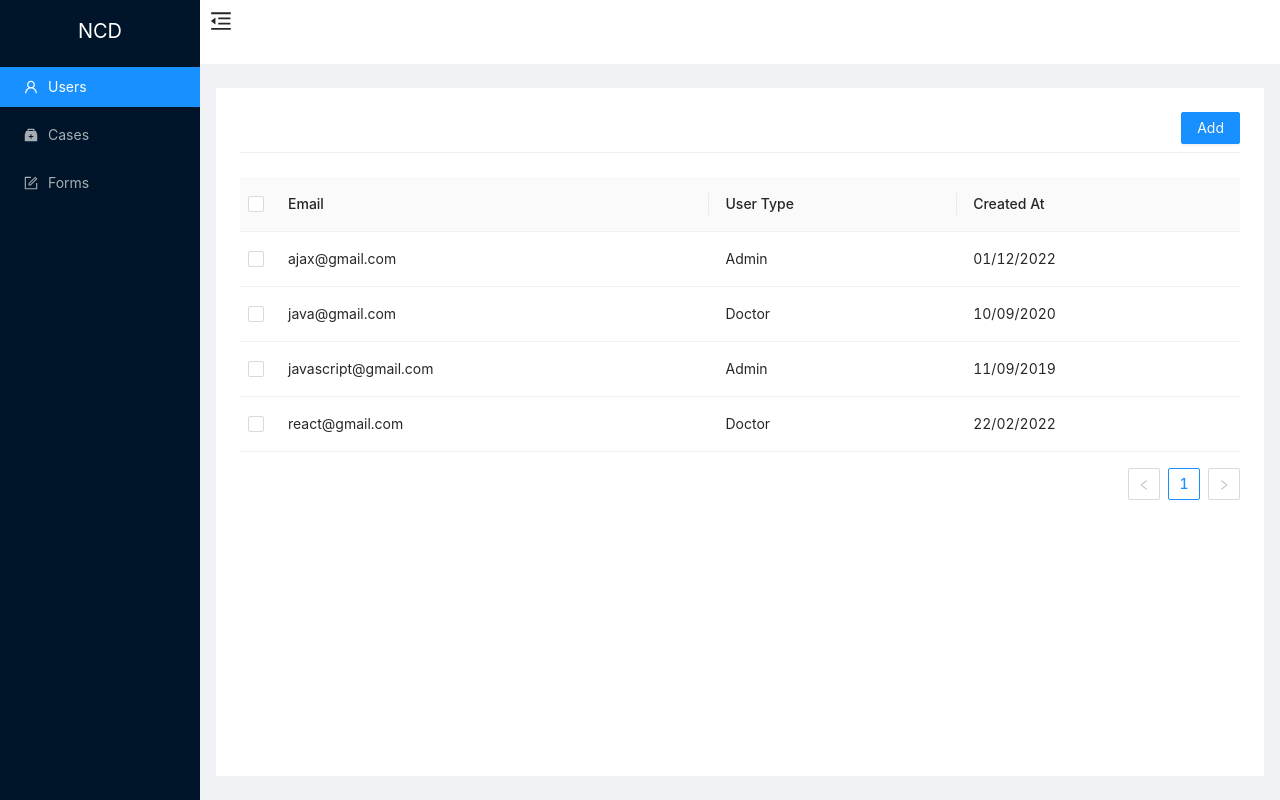
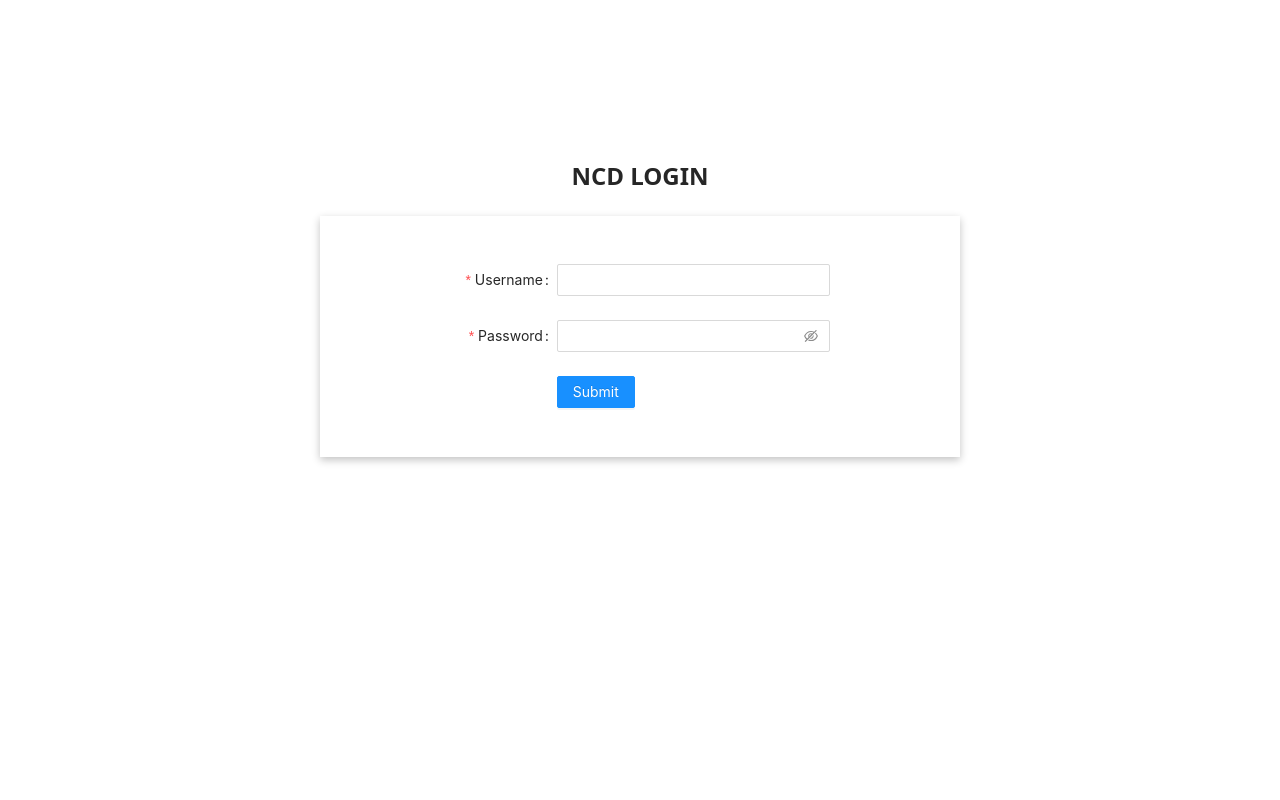
Before and after one commit to ajay2vj/antAdminPanel, a React (Create React App) app: page /admin in a window 1280 px wide. Built offline with nearby package versions, Linux system fonts and the light colour scheme.

Commit message:
changes from NCD Screenig app

```diff
--- a/package.json
+++ b/package.json
@@ -8,10 +8,13 @@
     "@testing-library/react": "^13.1.1",
     "@testing-library/user-event": "^13.5.0",
     "antd": "^4.20.2",
+    "axios": "^0.27.2",
     "react": "^18.1.0",
     "react-dom": "^18.1.0",
+    "react-query": "^3.38.1",
     "react-router-dom": "^6.3.0",
     "react-scripts": "5.0.1",
+    "react-toastify": "^9.0.1",
     "web-vitals": "^2.1.4"
   },
   "scripts": {
--- a/public/index.html
+++ b/public/index.html
@@ -24,7 +24,7 @@
       work correctly both with client-side routing and a non-root public URL.
       Learn how to configure a non-root public URL by running `npm run build`.
     -->
-    <title>React App</title>
+    <title>NCD</title>
   </head>
   <body>
     <noscript>You need to enable JavaScript to run this app.</noscript>
--- a/src/App.js
+++ b/src/App.js
@@ -1,18 +1,33 @@
 import { Col, Row } from 'antd';
 import Login from './components/login';
+import useToken from './hooks/useToken';
+import { BrowserRouter as Router, Routes, Route} from "react-router-dom";
+import Home from './pages';
+function App() {
+  const { token, setToken } = useToken();
 
-function App() {
-  return (
-    <Row className='py-40'>
+  if(!token) {
+    return <Row className='py-40'>
       <Col span={24} className='text-center pb-6'>
-        <span className='text-2xl text-center font-mono'>
+        <span className='text-2xl text-center font-sans font-semibold'>
           NCD LOGIN
         </span>
       </Col>
       <Col span={12} offset={6}>
-        <Login />
+        <Login setToken={setToken}/>
       </Col>
-    </Row>
+  </Row>
+  }
+  return (
+    <>
+      <Home />
+      <Router>
+        <Routes>
+          <Route path="/admin" element={<Home />} />
+        </Routes>
+      </Router>
+    </>
+
   );
 }
 
--- a/src/components/login/index.js
+++ b/src/components/login/index.js
@@ -1,17 +1,36 @@
-import React from 'react';
-import { Form, Input, Button, Checkbox } from 'antd';
+import React, { useState } from 'react';
+import { Form, Input, Button } from 'antd';
+import PropTypes from 'prop-types';
 import './login.css'
-import { useNavigate } from 'react-router-dom';
+// import { useNavigate } from 'react-router-dom';
 
-export default function Login() {
-  const history = useNavigate();
-  const onFinish = () => {
-    history('/admin')
-  };
+export default function Login({ setToken }) {
+  // const history = useNavigate();
 
   const onFinishFailed = (errorInfo) => {
     // console.log('Failed:', errorInfo);
   };
+  const [username, setUserName] = useState();
+  const [password, setPassword] = useState();
+
+  async function loginUser(credentials) {
+    return fetch('https://reqres.in/api/login', {
+      method: 'POST',
+      headers: {
+        'Content-Type': 'application/json'
+      },
+      body: JSON.stringify(credentials)
+    })
+      .then(data => data.json())
+   }
+   const handleSubmit = async() => {
+    // e.preventDefault();
+    const token = await loginUser({
+      username,
+      password
+    });
+    setToken(token);
+  }
 
   return (
     <Form
@@ -19,7 +38,7 @@ export default function Login() {
       labelCol={{ span: 8 }}
       wrapperCol={{ span: 16 }}
       initialValues={{ remember: true }}
-      onFinish={onFinish}
+      onFinish={(e)=>handleSubmit(e)}
       onFinishFailed={onFinishFailed}
       autoComplete="off"
     >
@@ -28,7 +47,7 @@ export default function Login() {
         name="username"
         rules={[{ required: true, message: 'Please input your username!' }]}
       >
-        <Input />
+        <Input onChange={e => setUserName(e.target.value)} />
       </Form.Item>
 
       <Form.Item
@@ -36,11 +55,7 @@ export default function Login() {
         name="password"
         rules={[{ required: true, message: 'Please input your password!' }]}
       >
-        <Input.Password />
-      </Form.Item>
-
-      <Form.Item name="remember" valuePropName="checked" wrapperCol={{ offset: 8, span: 16 }}>
-        <Checkbox>Remember me</Checkbox>
+        <Input.Password  onChange={e => setPassword(e.target.value)}/>
       </Form.Item>
 
       <Form.Item wrapperCol={{ offset: 8, span: 16 }}>
@@ -51,3 +66,6 @@ export default function Login() {
     </Form>
   );
 };
+Login.propTypes = {
+  setToken: PropTypes.func.isRequired
+};
--- a/src/components/sidebar/index.js
+++ b/src/components/sidebar/index.js
@@ -5,6 +5,7 @@ import {
   UserOutlined,
   MedicineBoxFilled,
   FormOutlined,
+  MenuUnfoldOutlined
 } from '@ant-design/icons';
 import './style.css';
 export default function Sidebar({content, setKey}){
@@ -43,9 +44,15 @@ export default function Sidebar({content, setKey}){
       </Sider>
       <Layout className="site-layout">
         <Header className="site-layout-background" style={{ padding: 0 }}>
-          <MenuFoldOutlined
-            onClick={()=>{setCollapsed(!collapsed)}}
-          />
+          {collapsed ?
+              <MenuUnfoldOutlined
+                onClick={()=>{setCollapsed(!collapsed)}}
+              />
+            : <MenuFoldOutlined
+                onClick={()=>{setCollapsed(!collapsed)}}
+              />
+          }
+
         </Header>
         <Content
           className="site-layout-background"
--- a/src/components/sidebar/style.css
+++ b/src/components/sidebar/style.css
@@ -2,6 +2,11 @@
   background: #fff;
 }
 span.anticon.anticon-menu-fold {
+  float: left;
+  margin: 10px 0px 0px 10px;
+  font-size: 22px;
+}
+span.anticon.anticon-menu-unfold {
   float: left;
   margin: 10px 0px 0px 10px;
   font-size: 22px;
@@ -13,5 +18,5 @@ span.anticon.anticon-menu-fold {
   margin: 16px 0px;
 }
 .ant-layout.ant-layout-has-sider {
-  height: 100vh;
+  height: auto;
 }
--- /dev/null
+++ b/src/hooks/useToken.js
@@ -0,0 +1,21 @@
+import { useState } from 'react';
+
+export default function useToken() {
+  const getToken = () => {
+    const tokenString = localStorage.getItem('token');
+    const userToken = JSON.parse(tokenString);
+    return userToken?.token
+  };
+
+  const [token, setToken] = useState(getToken());
+
+  const saveToken = userToken => {
+    localStorage.setItem('token', JSON.stringify(userToken));
+    setToken(userToken.token);
+  };
+
+  return {
+    setToken: saveToken,
+    token
+  }
+}
--- a/src/index.js
+++ b/src/index.js
@@ -3,17 +3,15 @@ import ReactDOM from 'react-dom/client';
 import './input.css';
 import 'antd/dist/antd.min.css';
 import App from './App';
-import Home from './pages';
 import reportWebVitals from './reportWebVitals';
-import { BrowserRouter as Router, Routes, Route} from "react-router-dom";
+import { QueryClient, QueryClientProvider } from 'react-query';
 const Routing = () => {
+  const queryClient = new QueryClient();
+
   return(
-    <Router>
-      <Routes>
-        <Route exact path="/" element={<App />} />
-        <Route path="/admin" element={<Home />} />
-      </Routes>
-    </Router>
+    <QueryClientProvider client={queryClient}>
+      <App />
+    </QueryClientProvider>
   )
 }
 const root = ReactDOM.createRoot(document.getElementById('root'));
--- a/src/pages/users/add_user.js
+++ b/src/pages/users/add_user.js
@@ -1,4 +1,8 @@
 import { Form, Input, Button, Select, Row, Col } from 'antd';
+import { useState } from 'react';
+// import { useLocation } from 'react-router-dom';
+import { ToastContainer, toast } from 'react-toastify';
+import 'react-toastify/dist/ReactToastify.css';
 const { Option } = Select;
 const layout = {
   labelCol: {
@@ -12,16 +16,57 @@ const layout = {
 
 const AddUser = () => {
   const [form] = Form.useForm();
+  const [user_name, setUsername] = useState();
+  const [user_email, setUserEmail] = useState();
+  const [user_type, setUserType] = useState();
+  // let history = useLocation();
+  const selectType = (selectedType) => {
+    setUserType(selectedType)
+  }
 
-  const onFinish = (values) => {
-    // console.log(values);
-  };
+  async function createUser(credentials) {
+    return fetch('https://data2204n.herokuapp.com/user/create', {
+      method: 'POST',
+      headers: {
+        'Content-Type': 'application/json'
+      },
+      body: JSON.stringify(credentials)
+    })
+      .then(data => data.json())
+   }
+
+   const handleSubmit = async() => {
+     try{
+      await createUser({
+        user_name,
+        user_email,
+        user_type,
+      });
+     }catch(error){
+        // console.log(error)
+     }finally{
+        toast("User created successfully, password will be sent to mail!");
+        // history.goBack();
+     }
+  }
 
   return (
     <Row>
+      <ToastContainer />
       <Col span={13} offset={4}>
         <div className='px-5 py-5'>
-          <Form {...layout} form={form} name="control-hooks" onFinish={onFinish}>
+          <Form {...layout} form={form} name="control-hooks" onFinish={handleSubmit}>
+            <Form.Item
+              name="userName"
+              label="User Name"
+              rules={[
+                {
+                  required: true,
+                },
+              ]}
+            >
+              <Input onChange={(e)=> setUsername(e.target.value)}/>
+            </Form.Item>
             <Form.Item
               name="userEmail"
               label="User Email"
@@ -31,7 +76,7 @@ const AddUser = () => {
                 },
               ]}
             >
-              <Input />
+              <Input onChange={(e)=> setUserEmail(e.target.value)}/>
             </Form.Item>
             <Form.Item
               name="type"
@@ -44,12 +89,12 @@ const AddUser = () => {
             >
               <Select
                 placeholder="Select a option and change input text above"
-                // onChange={onGenderChange}
+                onChange={selectType}
                 allowClear
               >
-                <Option value="admin">Admin</Option>
-                <Option value="doctor">Doctor</Option>
-                <Option value="static">Static</Option>
+                <Option value="ADMIN">Admin</Option>
+                <Option value="DOCTOR">Doctor</Option>
+                <Option value="NURSE">Nurse</Option>
               </Select>
             </Form.Item>
             <Form.Item className='flex justify-end'>
--- a/src/pages/users/index.js
+++ b/src/pages/users/index.js
@@ -1,5 +1,7 @@
 import React, { useState } from 'react';
 import { Table, Divider, Button } from 'antd';
+import axios from 'axios';
+import { useQuery } from 'react-query'
 import {
   ArrowLeftOutlined
 } from '@ant-design/icons';
@@ -7,8 +9,8 @@ import './style.css'
 import AddUser from './add_user';
 const columns = [
   {
-    title: 'Email',
-    dataIndex: 'email',
+    title: 'User Name',
+    dataIndex: 'user_name',
   },
   {
     title: 'User Type',
@@ -16,35 +18,35 @@ const columns = [
   },
   {
     title: 'Created At',
-    dataIndex: 'create_at',
+    dataIndex: 'created_at',
   },
 ];
-const data = [
-  {
-    key: '1',
-    email: 'ajax@gmail.com',
-    user_type: 'Admin',
-    create_at: '01/12/2022',
-  },
-  {
-    key: '2',
-    email: 'java@gmail.com',
-    user_type: 'Doctor',
-    create_at: '10/09/2020',
-  },
-  {
-    key: '3',
-    email: 'javascript@gmail.com',
-    user_type: 'Admin',
-    create_at: '11/09/2019',
-  },
-  {
-    key: '4',
-    email: 'react@gmail.com',
-    user_type: 'Doctor',
-    create_at: '22/02/2022',
-  },
-]; // rowSelection object indicates the need for row selection
+// const data = [
+//   {
+//     key: '1',
+//     email: 'ajax@gmail.com',
+//     user_type: 'Admin',
+//     create_at: '01/12/2022',
+//   },
+//   {
+//     key: '2',
+//     email: 'java@gmail.com',
+//     user_type: 'Doctor',
+//     create_at: '10/09/2020',
+//   },
+//   {
+//     key: '3',
+//     email: 'javascript@gmail.com',
+//     user_type: 'Admin',
+//     create_at: '11/09/2019',
+//   },
+//   {
+//     key: '4',
+//     email: 'react@gmail.com',
+//     user_type: 'Doctor',
+//     create_at: '22/02/2022',
+//   },
+// ]; // rowSelection object indicates the need for row selection
 
 const rowSelection = {
   onChange: (selectedRowKeys, selectedRows) => {
@@ -57,9 +59,31 @@ const rowSelection = {
   }),
 };
 
+
 const Users = () => {
   const [selectionType, ] = useState('checkbox');
   const [userAdd, setUseradd] = useState(false);
+
+  const fetchUserList = async () => {
+    const res = await axios({
+      url: 'https://data2204n.herokuapp.com/user/getAll',
+      method: 'GET',
+      headers: {
+        'Access-Control-Allow-Origin': '*',
+        'Access-Control-Allow-Methods': 'GET, DELETE, HEAD, OPTIONS',
+        'Access-Control-Allow-Credentials': true
+      },
+    })
+    return res;
+  }
+
+  const dataFetch = useQuery('userList', fetchUserList)
+  const dataTransform = dataFetch?.data?.data?.map((item)=>({
+    user_name: item?.user_name,
+    user_type: item?.user_type,
+    key: item?._id,
+    created_at: '22/02/2022'
+  }))
   return (
     <div>
       {userAdd ? (
@@ -88,7 +112,7 @@ const Users = () => {
             ...rowSelection,
           }}
           columns={columns}
-          dataSource={data}
+          dataSource={dataTransform}
         />
       </>
       )}
```
Also changed, not shown: 1 other file (tests, documents, lock files or other folders).
